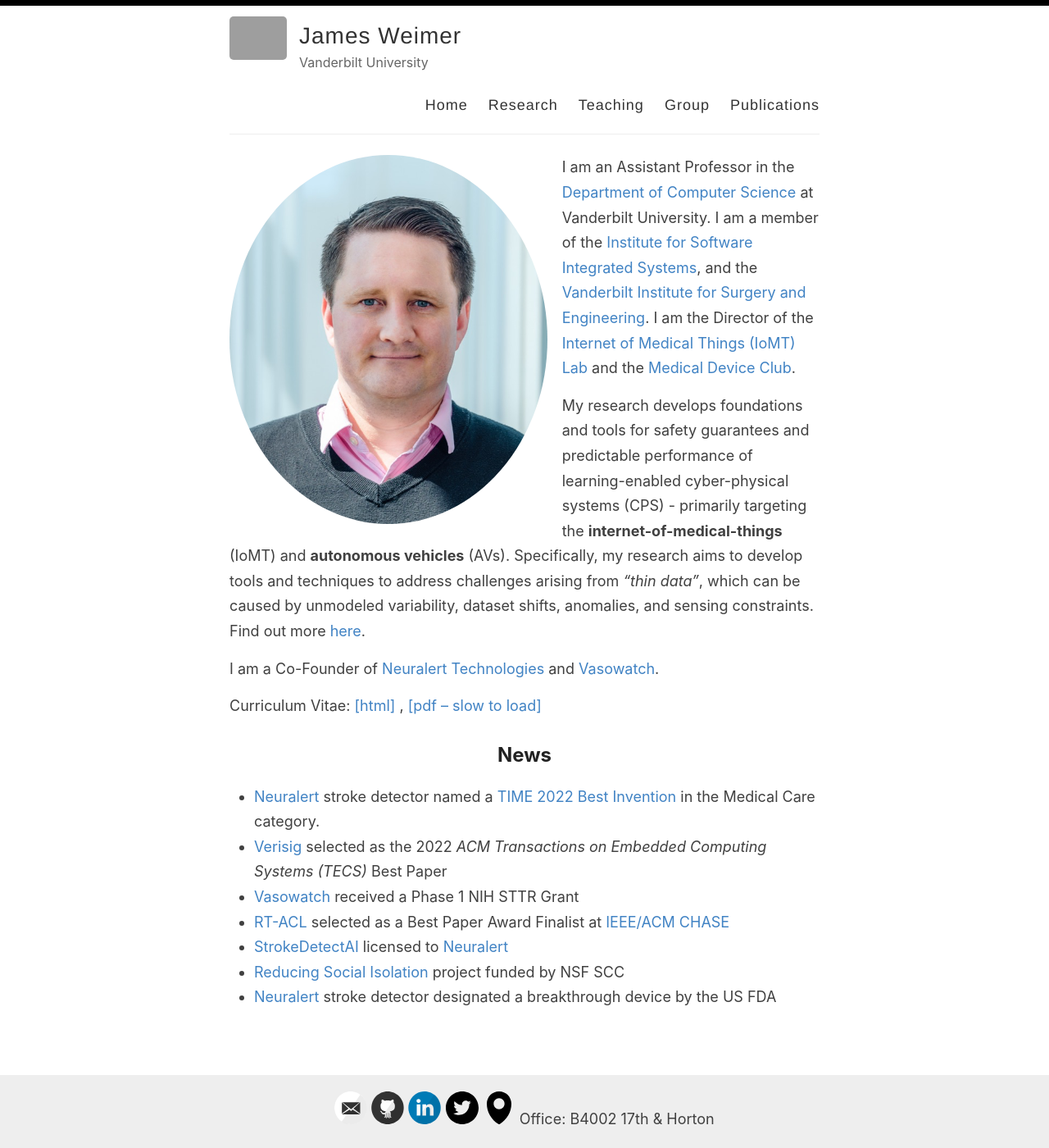
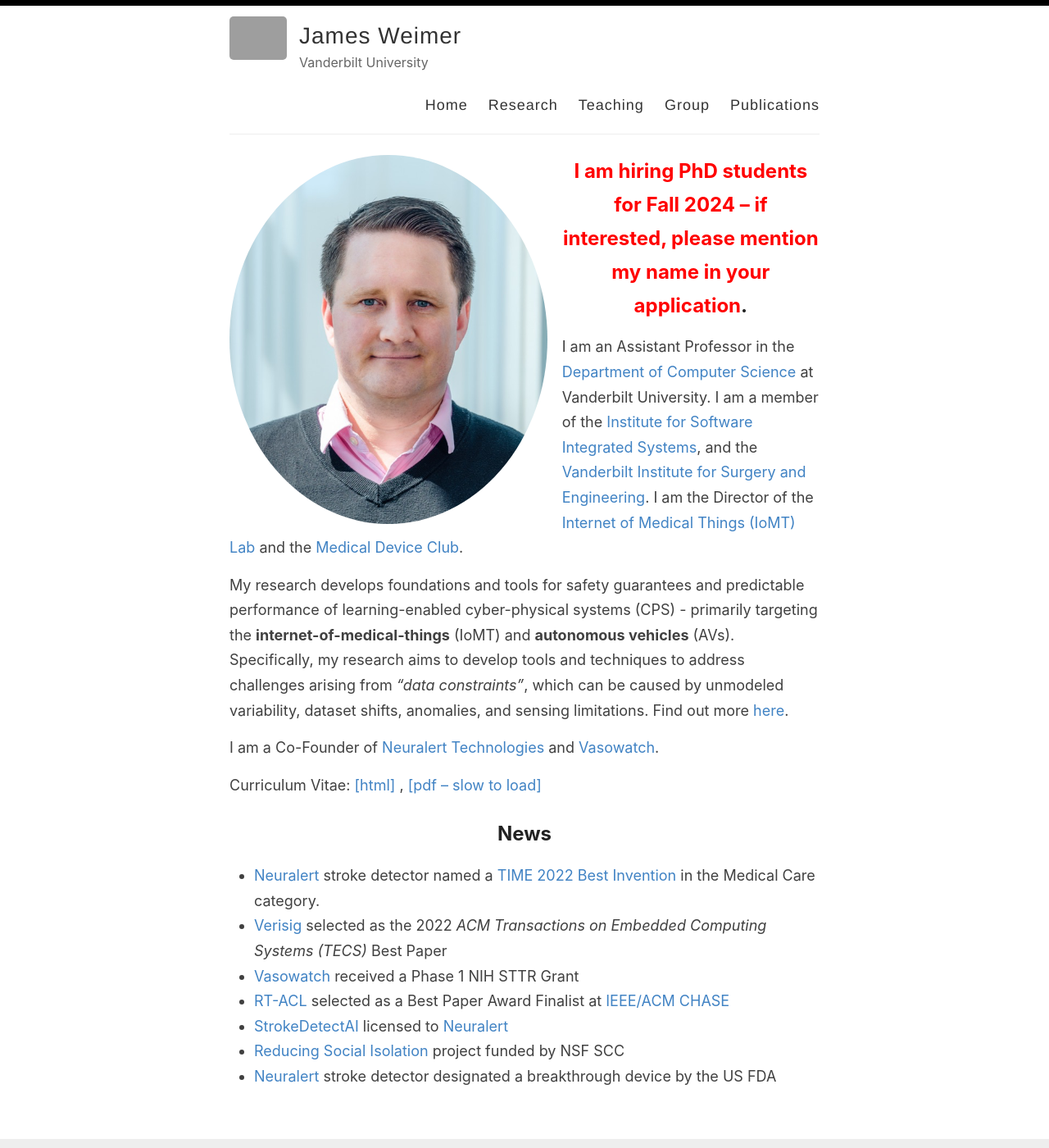
Before and after one commit to weimerj/weimerj.github.io, a Jekyll site: the page built from index.md, in a window 1280 px wide and 1400 px high. Shown: the whole window at 82% size. Built offline with Jekyll 4.4.1, drawn with Linux system fonts in a browser that asks for light colours; grey boxes are pictures that could not be loaded.

Commit message:
hiring statement

```diff
--- a/index.md
+++ b/index.md
@@ -5,7 +5,7 @@
 
 ![James Weimer](images/weimer-small.png  "James Weimer"){: style="float: left; margin-right: 1em; border-radius: 50%; max-height: 25em"}
 
-
+## <span style="color:red">I am hiring PhD students for Fall 2024 -- if interested, please mention my name in your application</span>.
 
 I am an Assistant Professor in the
 [Department of Computer Science](https://engineering.vanderbilt.edu/cs/)
@@ -17,8 +17,8 @@
 My research develops foundations and tools for safety guarantees and predictable performance of
 learning-enabled cyber-physical systems (CPS) - primarily targeting the **internet-of-medical-things** (IoMT) and
 **autonomous vehicles** (AVs). Specifically, my research aims to develop tools and techniques to address
-challenges arising from _"thin data"_, which can be caused by unmodeled variability, dataset shifts,
-anomalies, and sensing constraints. Find out more [here](/research){: target="_self"}.
+challenges arising from _"data constraints"_, which can be caused by unmodeled variability, dataset shifts,
+anomalies, and sensing limitations. Find out more [here](/research){: target="_self"}.
 
 I am a Co-Founder of
 [Neuralert Technologies](https://www.neuralerttechnologies.com/)
```
